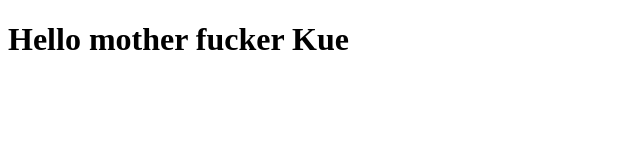
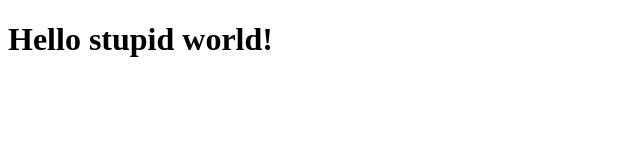
Before and after one commit to keur1234/learn-git, a plain HTML site: page index.html in a window 1280 px wide. Shown: the whole page, without its empty margins (0-640 px from the left). Drawn offline with Linux system fonts and the light colour scheme.

Commit message:
asdasdasdadwqr;lqeigjwo

```diff
--- a/index.html
+++ b/index.html
@@ -6,6 +6,7 @@
     <title>Document</title>
 </head>
 <body>
-    <h1>Hello mother fucker Kue</h1>
+    <h1>Hello stupid world!</h1>
+
 </body>
 </html>
```
